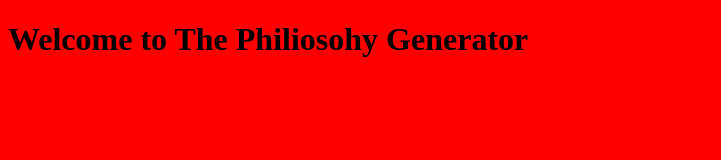
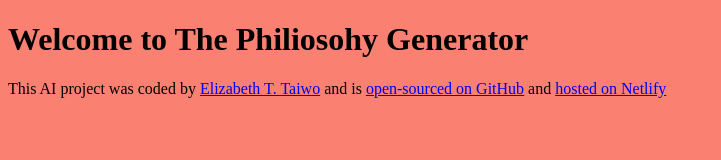
Before and after one commit to ifelsewhat/daily-reflective-philosophy-quote, a plain HTML site: page index.html in a window 1280 px wide. Shown: the whole page, without its empty margins (0-721 px from the left). Drawn offline with Linux system fonts and the light colour scheme.

Commit message:
Added the footer with relevant links

```diff
--- a/index.html
+++ b/index.html
@@ -8,6 +8,22 @@
   </head>
   <body>
     <h1>Welcome to The Philiosohy Generator</h1>
+    <footer>
+      This AI project was coded by
+      <a
+        href="https://github.com/ifelsewhat/daily-reflective-philosophy-quote"
+        target="_blank"
+        >Elizabeth T. Taiwo</a
+      >
+      and is
+      <a href="https://github.com/ifelsewhat" target="_blank"
+        >open-sourced on GitHub</a
+      >
+      and
+      <a href="https://philosophy-quote-generator.netlify.app/" target="_blank"
+        >hosted on Netlify</a
+      >
+    </footer>
     <script src="src/index.js"></script>
   </body>
 </html>
--- a/src/style.css
+++ b/src/style.css
@@ -1,3 +1,3 @@
 body {
-  background: red;
+  background: salmon;
 }
```
